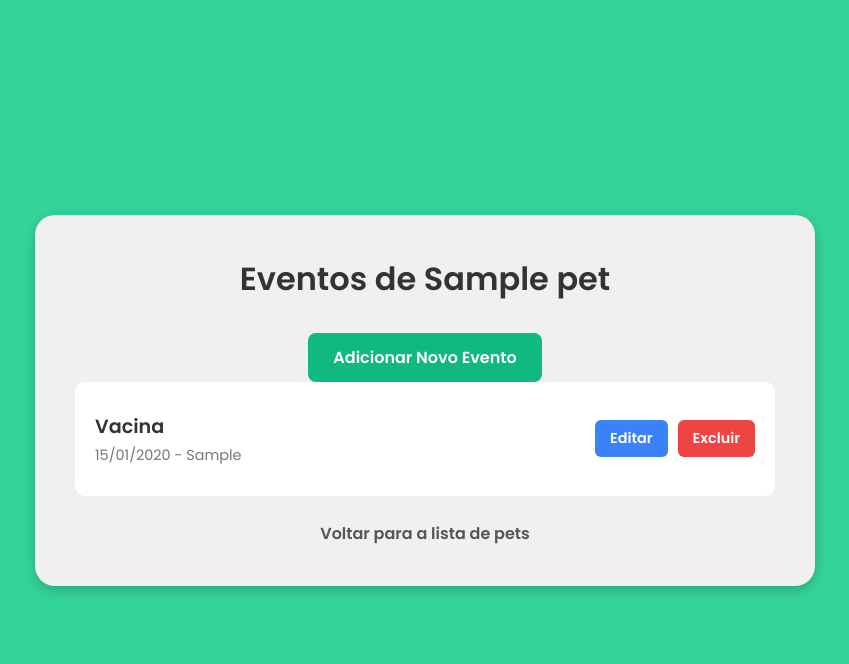
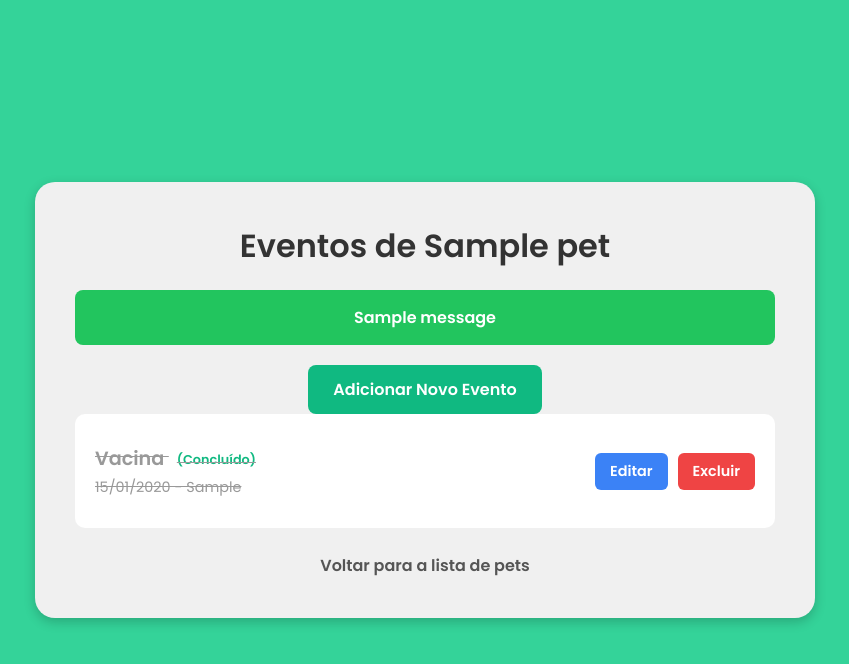
Before and after one commit to Natas081/VETLAB, a Django app: page /pets/1/eventos/ in a window 1280 px wide. Shown: the top 664 px of the page, without its empty margins (215-1064 px from the left). Run offline with Django 5.2, Linux system fonts and the light colour scheme; tables that the repository leaves empty hold one stand-in row (values such as "Sample post"); one stand-in notice (Sample message) is shown.

Commit message:
nova historia

```diff
--- a/pets/models.py
+++ b/pets/models.py
@@ -27,5 +27,7 @@ class Evento(models.Model):
     data = models.DateField()
     observacoes = models.TextField(blank=True, null=True)
 
+    concluido = models.BooleanField(default=False)
+
     def __str__(self):
         return f"{self.tipo} - {self.pet.nome}"
--- a/pets/static/pets/style.css
+++ b/pets/static/pets/style.css
@@ -346,3 +346,70 @@ body {
     background-color: #888;
     color: white;
 }
+/* --- ESTILOS PARA NOVAS FUNCIONALIDADES DE EVENTOS --- */
+
+/* Estilo para a linha inteira de um evento concluído */
+.pet-item.concluido .pet-info {
+    text-decoration: line-through; /* Risca o texto */
+    color: #999;
+}
+
+.pet-item.concluido .pet-info .pet-name,
+.pet-item.concluido .pet-info .pet-species {
+    color: #999; /* Deixa o texto do nome e da espécie cinza */
+}
+
+/* Estilo para o marcador "(Concluído)" */
+.status-badge {
+    font-size: 0.8rem;
+    font-weight: 600;
+    color: #10B981; /* Verde */
+    margin-left: 8px;
+    vertical-align: middle;
+}
+
+/* Estilo base para os novos botões de ação */
+.action-btn {
+    color: white;
+    text-decoration: none;
+    padding: 8px 15px;
+    border-radius: 6px;
+    font-size: 0.9rem;
+    font-weight: 600;
+    transition: opacity 0.3s ease;
+}
+
+.action-btn:hover {
+    opacity: 0.8;
+}
+
+/* Cor específica para o botão CONCLUIR */
+.concluir-btn {
+    background-color: #22C55E; /* Verde um pouco mais vivo */
+}
+
+.messages {
+    padding: 0;
+    margin: -10px 0 20px 0;
+    list-style: none;
+}
+
+.message {
+    padding: 15px 20px;
+    border-radius: 8px;
+    margin-bottom: 10px;
+    font-weight: 600;
+    color: white;
+}
+
+.message.success {
+    background-color: #22C55E; /* Verde sucesso */
+}
+
+.message.warning {
+    background-color: #F59E0B; /* Laranja aviso */
+}
+
+.message.error {
+    background-color: #EF4444; /* Vermelho erro */
+}
--- a/pets/templates/pets/evento_list.html
+++ b/pets/templates/pets/evento_list.html
@@ -11,23 +11,40 @@
 
     <main class="list-container">
         <h1>Eventos de {{ pet.nome }}</h1>
+
+        {% if messages %}
+            <div class="messages">
+                {% for message in messages %}
+                    <div class="message {{ message.tags }}">{{ message }}</div>
+                {% endfor %}
+            </div>
+        {% endif %}
+
         <a href="{% url 'evento_adicionar' pet.pk %}" class="add-pet-button">Adicionar Novo Evento</a>
 
         <div class="pet-list">
             {% for evento in eventos %}
-                <div class="pet-item">
+                <div class="pet-item {% if evento.concluido %}concluido{% endif %}">
                     <div class="pet-info">
-                        <span class="pet-name">{{ evento.get_tipo_display }}</span>
+                        <span class="pet-name">
+                            {{ evento.get_tipo_display }}
+                            {% if evento.concluido %}
+                                <span class="status-badge">(Concluído)</span>
+                            {% endif %}
+                        </span>
                         <span class="pet-species">{{ evento.data|date:"d/m/Y" }} - {{ evento.observacoes|default:"Sem observações" }}</span>
                     </div>
                     <div class="pet-actions">
+                        {% if not evento.concluido %}
+                            <a href="{% url 'evento_concluir' evento.pk %}" class="action-btn concluir-btn">Concluir</a>
+                        {% endif %}
                         <a href="{% url 'evento_edit' evento.pk %}" class="edit-btn">Editar</a>
                         <a href="{% url 'evento_delete' evento.pk %}" class="delete-btn">Excluir</a>
                     </div>
                 </div>
             {% empty %}
                 <div class="pet-item-empty">
-                    <p>Nenhum evento cadastrado para este pet.</p>
+                    <p>Não há eventos cadastrados.</p>
                 </div>
             {% endfor %}
         </div>
--- a/pets/urls.py
+++ b/pets/urls.py
@@ -2,22 +2,19 @@ from django.urls import path
 from . import views
 
 urlpatterns = [
-    # URLs de Pet (sem alteração)
+
     path('', views.pet_list, name='pet_list'),
     path('new/', views.pet_create, name='pet_create'),
     path('<int:pk>/edit/', views.pet_edit, name='pet_edit'),
     path('<int:pk>/delete/', views.pet_delete, name='pet_delete'),
 
-    # --- NOVAS URLS PARA O FLUXO DE EVENTOS ---
-    # Passo 1: Página para selecionar o pet
+
     path('eventos/selecionar-pet/', views.evento_selecionar_pet, name='evento_selecionar_pet'),
 
-    # Passo 2: Página do formulário para adicionar o evento, passando o ID do pet
     path('eventos/adicionar/<int:pet_pk>/', views.evento_adicionar, name='evento_adicionar'),
-
-    # URLs para editar e deletar um evento específico (podem continuar as mesmas)
     path('eventos/<int:pk>/editar/', views.evento_edit, name='evento_edit'),
     path('eventos/<int:pk>/excluir/', views.evento_delete, name='evento_delete'),
-    # Manteremos a lista de eventos de um pet, pois é útil
+    path('eventos/<int:pk>/concluir/', views.evento_concluir, name='evento_concluir'),
+
     path('<int:pet_pk>/eventos/', views.evento_list, name='evento_list'),
 ]
--- a/pets/views.py
+++ b/pets/views.py
@@ -1,15 +1,13 @@
-# Em pets/views.py
+
 
 from django.shortcuts import render, get_object_or_404, redirect
-# IMPORTAMOS TUDO QUE VAMOS PRECISAR
+from django.contrib import messages
 from .models import Pet, Evento
 
 
-# --- VIEWS DA PÁGINA INICIAL E DE PETS (NÃO MUDAM) ---
+
 def home_view(request):
-    """
-    Renderiza a página inicial de boas-vindas.
-    """
+
     return render(request, 'pets/home.html')
 
 def pet_list(request):
@@ -18,14 +16,14 @@ def pet_list(request):
 
 def pet_create(request):
     if request.method == 'POST':
-        # Pegamos os dados manualmente do objeto request.POST
+
         nome = request.POST.get('nome')
         especie = request.POST.get('especie')
         raca = request.POST.get('raca')
         data_nascimento = request.POST.get('data_nascimento')
         peso = request.POST.get('peso')
 
-        # Validação manual simples
+
         if not nome or not especie or not data_nascimento or not peso:
             error_message = "Os campos Nome, Espécie, Data de Nascimento e Peso são obrigatórios."
             return render(request, 'pets/pet_form.html', {'error_message': error_message})
@@ -48,21 +46,21 @@ def pet_create(request):
         )
         return redirect('pet_list')
 
-    # Se for um GET, apenas mostra o formulário vazio
+
     return render(request, 'pets/pet_form.html')
 
 def pet_edit(request, pk):
     pet = get_object_or_404(Pet, pk=pk)
 
     if request.method == 'POST':
-        # Pegamos os dados novos do formulário
+
         nome = request.POST.get('nome')
         especie = request.POST.get('especie')
         raca = request.POST.get('raca')
         data_nascimento = request.POST.get('data_nascimento')
         peso = request.POST.get('peso')
 
-        # Validação manual
+
         if not nome or not especie or not data_nascimento or not peso:
             error_message = "Todos os campos obrigatórios devem ser preenchidos."
             return render(request, 'pets/pet_form.html', {'error_message': error_message, 'pet': pet})
@@ -76,7 +74,7 @@ def pet_edit(request, pk):
             return render(request, 'pets/pet_form.html', {'error_message': error_message, 'pet': pet})
 
 
-        # Atualizamos o objeto pet com os dados novos
+
         pet.nome = nome
         pet.especie = especie
         pet.raca = raca
@@ -86,7 +84,6 @@ def pet_edit(request, pk):
 
         return redirect('pet_list')
 
-    # Se for um GET, passa o objeto 'pet' para o template preencher os campos
     return render(request, 'pets/pet_form.html', {'pet': pet})
 
 def pet_delete(request, pk):
@@ -96,14 +93,6 @@ def pet_delete(request, pk):
         return redirect('pet_list')
     return render(request, 'pets/pet_confirm_delete.html', {'pet': pet})
 
-
-# --- ADICIONE TODAS AS NOVAS VIEWS PARA O FLUXO DE EVENTOS AQUI ---
-
-# Em pets/views.py
-
-# ... (outras views) ...
-
-# --- SUBSTITUA A VIEW evento_selecionar_pet POR ESTA ---
 def evento_selecionar_pet(request):
     if not Pet.objects.exists():
         return render(request, 'pets/evento_sem_pets.html')
@@ -195,3 +184,21 @@ def evento_delete(request, pk):
         evento.delete()
         return redirect('evento_list', pet_pk=pet.pk)
     return render(request, 'pets/evento_confirm_delete.html', {'evento': evento, 'pet': pet})
+
+def evento_concluir(request, pk):
+    """
+    Marca um evento específico como concluído.
+    """
+    evento = get_object_or_404(Evento, pk=pk)
+
+
+    if evento.concluido:
+        messages.warning(request, 'Esse evento já foi concluído.')
+    else:
+
+        evento.concluido = True
+        evento.save()
+        messages.success(request, 'Evento concluído!')
+
+
+    return redirect('evento_list', pet_pk=evento.pet.pk)
```
